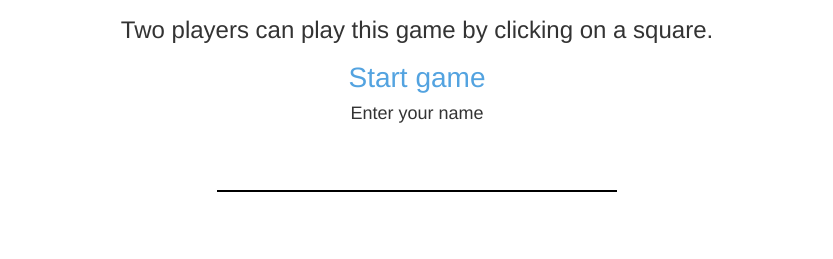
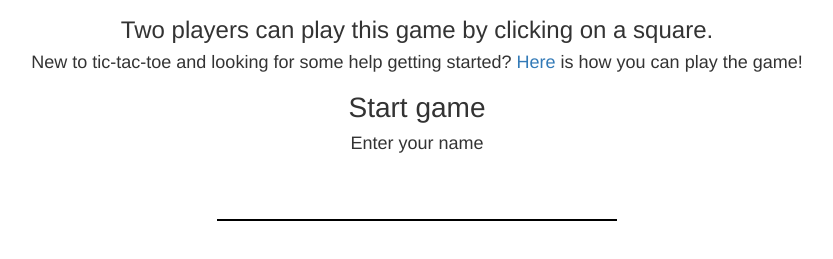
Before and after one commit to oanaariana/tic_tac_toe, a website: page public/index.html in a window 1280 px wide. Shown: the part 113-372 px from the top of the page, without its empty margins (243-1076 px from the left). Drawn offline with nearby package versions, Linux system fonts and the light colour scheme; files whose address does not match are found by name.

Commit message:
changed index.html

```diff
--- a/public/index.html
+++ b/public/index.html
@@ -31,6 +31,7 @@
                 <li class="login page">
                     <div class="form">
                         <h3>Two players can play this game by clicking on a square.</h3>
+                        <h4>New to tic-tac-toe and looking for some help getting started? <a href="https://en.wikipedia.org/wiki/Tic-tac-toe">Here</a> is how you can play the game!</h4>
                         <h2 class="title">Start game</h2>
                         <h4>Enter your name</h4>
                         <input class="usernameInput" type="text" maxlength="14"/>
--- a/public/main.css
+++ b/public/main.css
@@ -51,7 +51,6 @@ li {
 
 .login-holder .title {
     font-size: 200%;
-    color: #53a3e0;
 }
 
 .login-holder .usernameInput {
```
